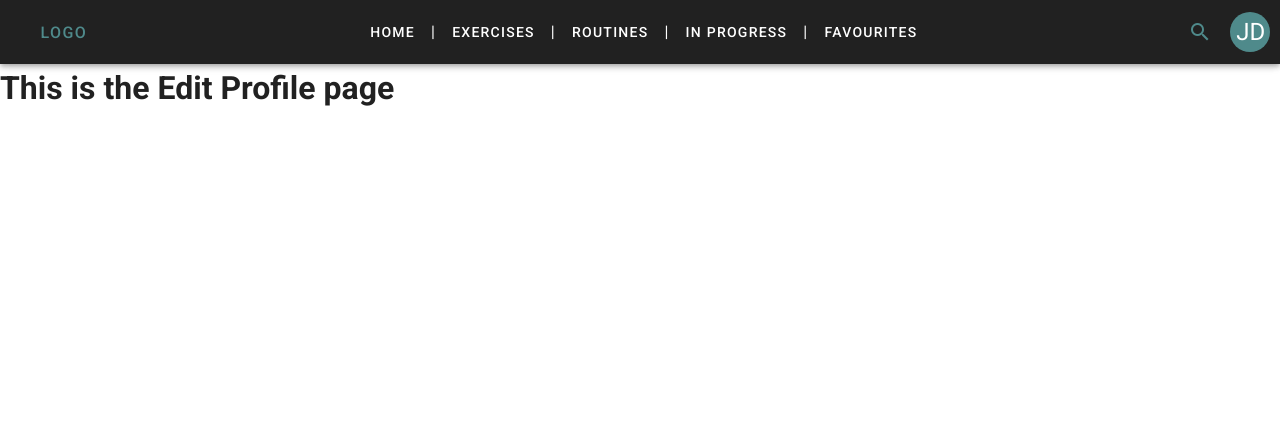
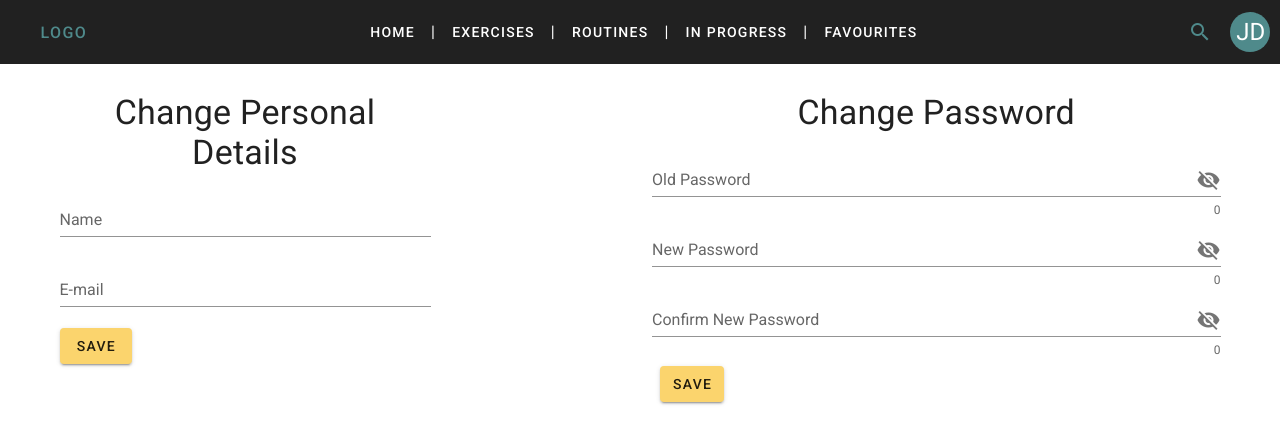
Before and after one commit to Yatex/HCI-TP2, a Vue app: page /editprofile in a window 1280 px wide. Shown: the top 444 px of the page. Built offline with nearby package versions, Linux system fonts and the light colour scheme.

Commit message:
edit profile pero creo q esta feo de diseño

```diff
--- a/src/components/Navbar.vue
+++ b/src/components/Navbar.vue
@@ -43,7 +43,7 @@
                             </p>
                             <v-divider class="my-3"></v-divider>
                             <v-btn depressed rounded text to="/editprofile">
-                            Edit Account
+                            Edit Profile
                             </v-btn>
                             <v-divider class="my-3"></v-divider>
                             <v-btn depressed rounded text to="/aboutus">
--- a/src/views/EditProfile.vue
+++ b/src/views/EditProfile.vue
@@ -1,13 +1,72 @@
 <template>
   <div class="EditProfile">
     <Navbar />
-    <h1>This is the Edit Profile page</h1>
+      <v-app id="inspire">
+    <v-container>
+      <v-row justify="space-between">
+        <v-col cols="12" md="4">
+          <v-card-text>
+            <h1 class="text-center display-1">Change Personal Details</h1>
+          </v-card-text>
+          <v-form ref="form">
+            <v-text-field v-model="model" :counter="max" :rules="rules" label="Name"></v-text-field>
+
+            <v-text-field v-model="email" :rules="emailRules" label="E-mail" required></v-text-field>
+
+          </v-form>
+          <v-btn color="rgb(251,212,109)">
+              Save
+            </v-btn>
+        </v-col>
+
+        <v-col cols="12" md="6">
+          <v-card-text>
+            <h1 class="text-center display-1">Change Password</h1> <!-- CREO Q ES MEJOR PONERLO APARTE ESTO PERO QUEDA RE VACIA ESTA PAG, ideas?-->
+          </v-card-text>
+          <v-form ref="form">
+            <v-text-field v-model="password" :append-icon="show1 ? 'mdi-eye' : 'mdi-eye-off'" :rules="passwordRules" :type="show1 ? 'text' : 'password'" name="input-10-1" label="Old Password" counter @click:append="show1 = !show1"></v-text-field>
+
+            <v-text-field v-model="newPassword" :append-icon="show2 ? 'mdi-eye' : 'mdi-eye-off'" :rules="passwordRules" :type="show2 ? 'text' : 'password'" name="input-10-1" label="New Password" hint="At least 8 characters" counter @click:append="show2 = !show2"></v-text-field>
+
+            <v-text-field v-model="cNewPassword" :append-icon="show3 ? 'mdi-eye' : 'mdi-eye-off'" :rules="passwordRules" :type="show3 ? 'text' : 'password'" name="input-10-1" label="Confirm New Password" counter @click:append="show3 = !show3"></v-text-field>
+          </v-form>
+          <v-card-actions>
+            <v-btn color="rgb(251,212,109)">
+              Save
+            </v-btn>
+          </v-card-actions>
+        </v-col>
+      </v-row>
+    </v-container>
+  </v-app>
   </div>
 </template>
 
 <script>
 import Navbar from '../components/Navbar';
 export default {
+    data: () => ({
+      name: '',
+      show1: false,
+      show2: false,
+      show3: false,
+      password: '',
+      newPassword: '',
+      cNewPassword: '',
+      nameRules: [
+        v => !!v || 'Name is required',
+        v => (v && v.length <= 10) || 'Name must be less than 10 characters',
+      ],
+      email: '',
+      emailRules: [
+        v => !!v || 'E-mail is required',
+        v => /.+@.+\..+/.test(v) || 'E-mail must be valid',
+      ],
+      passwordRules: [
+        value => !!value || 'Required.',
+        v => v.length >= 8 || 'Min 8 characters',
+      ],
+    }),
     components: {
         Navbar
     },
--- a/src/views/Home.vue
+++ b/src/views/Home.vue
@@ -26,9 +26,9 @@
                         </div>
                           <v-form ref="form" v-model="valid" lazy-validation>
                             <v-text-field id="email" :rules="emailRules" label="Email" name="Email" prepend-icon="email" type="text" color="teal-accent-3"></v-text-field>
-                            <v-text-field id="password" :rules="passwordRules" label="Password" name="Password" prepend-icon="lock" type="password" color="teal-accent-3"></v-text-field>
+                            <v-text-field id="password" v-model="password" :rules="passwordRules" :append-icon="show2 ? 'mdi-eye' : 'mdi-eye-off'" label="Password" name="Password" prepend-icon="lock" :type="show2 ? 'text' : 'password'" color="teal-accent-3" @click:append="show2 = !show2"></v-text-field>
                           </v-form>
-                          <v-dialog v-model="dialog" width="500">
+                          <v-dialog v-model="dialog" width="500" overlay-color="rgb(255,255,255)">
                             <template v-slot:activator="{ on, attrs }">
                               <v-btn class="text-decoration-underline text-center mt-3" v-bind="attrs" v-on="on" text>
                                 Forgot your password?
@@ -36,7 +36,7 @@
                             </template>
 
                             <v-card>
-                              <v-card-title class="headline yellow darken-1 text-end">
+                              <v-card-title class="headline teal darken-1">
                                 Forgot your password?
                               </v-card-title>
 
@@ -103,8 +103,8 @@
                        <v-form ref="form2" v-model="valid2" lazy-validation>
                             <v-text-field id="name" label="Name" name="Name" :rules="nameRules" prepend-icon="person" type="text" color="teal-accent-3"></v-text-field>
                             <v-text-field id="email" :rules="emailRules" label="Email" name="Email" prepend-icon="email" type="text" color="teal-accent-3"></v-text-field>
-                            <v-text-field id="password" v-model="password" :rules="passwordRules" label="Password" name="Password" prepend-icon="lock" type="password" color="teal-accent-3"></v-text-field>
-                            <v-text-field label="Confirm Password" v-model="password2" :rules="cPasswordRules" name="CPassword" prepend-icon="lock" type="password" color="teal-accent-3"></v-text-field>
+                            <v-text-field id="password" v-model="newPassword" :rules="passwordRules" :append-icon="show3 ? 'mdi-eye' : 'mdi-eye-off'" label="Password" name="Password" prepend-icon="lock" :type="show3 ? 'text' : 'password'" color="teal-accent-3" @click:append="show3 = !show3"></v-text-field>
+                            <v-text-field id="cpassword" v-model="confirmNewPassword" :append-icon="show4 ? 'mdi-eye' : 'mdi-eye-off'" label="Confirm Password" name="Cpassword" prepend-icon="lock" :type="show4 ? 'text' : 'password'" color="teal-accent-3" @click:append="show4 = !show4"></v-text-field>
                           </v-form>
                           <div class="text-center mt-5">
                             <v-btn rounded :disabled="!valid2" x-large color="amber lighten-3 text-center" class="mr-4" @click="validate2" to="/main">SIGN UP</v-btn>
@@ -130,12 +130,16 @@ export default {
     step: 1 ,
     valid: true,
     valid2: true,
+    show1: false,
+    show3: false,
+    show4: false,
     name: '',
     password: '',
-    password2: '',
+    newPassword: '',
+    confirmNewPassword: '',
     dialog: false,
     dialog2: false,
-    show1: false,
+    show2: false,
     email: '',
     passwordRules: [
         value => !!value || 'Required.',
@@ -148,10 +152,6 @@ export default {
     emailRules: [
       v => !!v || 'E-mail is required',
       v => /.+@.+\..+/.test(v) || 'E-mail must be valid',
-    ],
-    cPasswordRules: [
-      v => !!v || 'Confirmation is Required',
-      v => (v && v === this.password) || 'It must be the same as the password above.',
     ]
   }),
   props: {
@@ -167,6 +167,6 @@ export default {
     reset () {
       this.$refs.form.reset()
     },
-  }
+}
 }
 </script>
```
Also changed, not shown: 1 other file (tests, documents, lock files or other folders).
